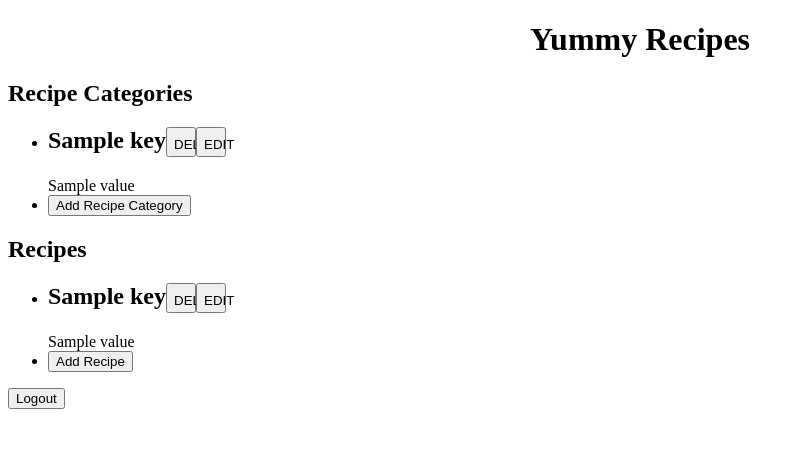
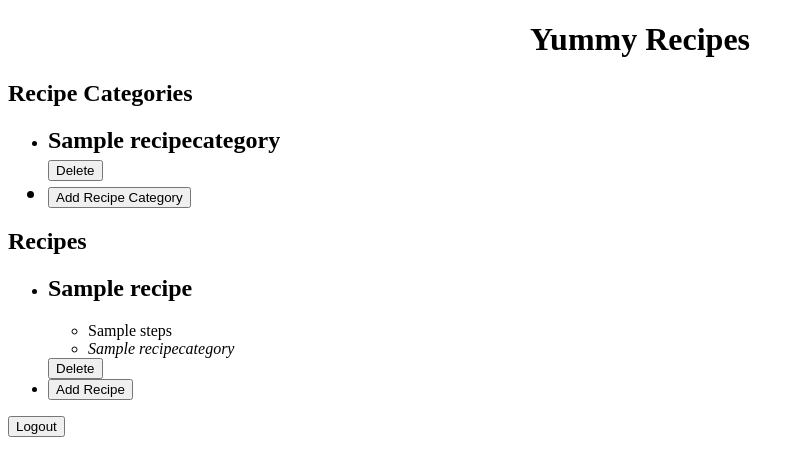
Before and after one commit to kihuyu/yummy_recipe, a Flask app: template yummy_recipe/templates/recipecategory.html in a window 1280 px wide. Shown: the top 476 px of the page, without its empty margins (0-805 px from the left). Run offline with Flask 2, Linux system fonts and the light colour scheme; the template is opened without the code that fills it: most values are stand-ins (such as "Sample title", 1, 10 or a date in 2020).

Commit message:
UPDATE LANDING PAGE

```diff
--- a/yummy_recipe/templates/recipecategory.html
+++ b/yummy_recipe/templates/recipecategory.html
@@ -3,23 +3,19 @@
 {% block body %}
   <h2>Recipe Categories</h2>
   <ul class=entries>
-    {% for key, value in entries.iteritems()%}
-    <li><h2>{{ key }}<button  class="button">DEL</button><button class="button">EDIT</button></h2>{{ value|safe}}
-      {%else %}
-     <li><em>No Recipe Category</em>
-  {% endfor %}
-      <li><button onclick="location.href='/addrecipecategory'" type="button">Add Recipe Category</button>
-      </ul>
-
-      <h2>Recipes</h2>
-      <ul class=recipez>
-        {% for key, value in recipez.iteritems()%}
-        <li><h2>{{ key }}<button  class="button">DEL</button><button class="button">EDIT</button></h2>{{ value|safe}}
-         {%else %}
-         <li><em>No Recipes</em>
-      {% endfor %}
-          <li><button onclick="location.href='/addrecipe'" type="button">Add Recipe</button>
-          </ul>
+    <li><h2>{{ entries.recipecategory }}
+      <form method="post" action="/deleterecipecategory">
+        <button type="submit">Delete</button>
+      </form>
+    <li><button onclick="location.href='/addrecipecategory'" type="button">Add Recipe Category</button>
+  </ul>
+    <h2>Recipes</h2>
+    <ul class=recipes>
+      <li><h2>{{ recipes.recipe }}</h2><ul> <li>{{ recipes.steps|safe}}  </li> <li><em>{{recipes.recipecategory|safe}}  </em></li></ul></li><form method="post" action="/deleterecipe">
+        <button type="submit">Delete</button>
+      </form>
+      <li><button onclick="location.href='/addrecipe'" type="button">Add Recipe</button>
+    </ul>
 
       <button onclick="location.href='/'" type="button">Logout</button>
 {% endblock %}
```
